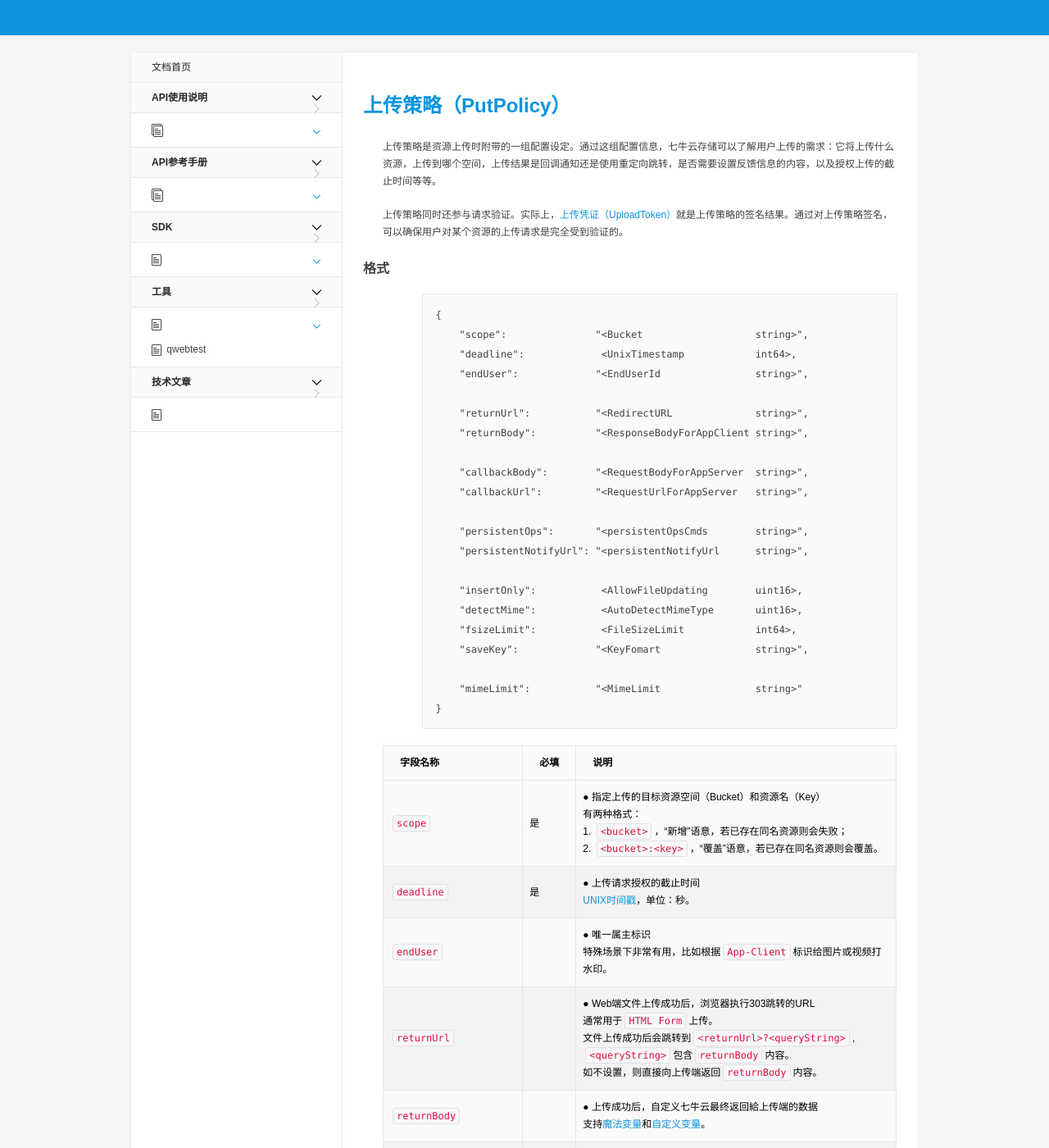
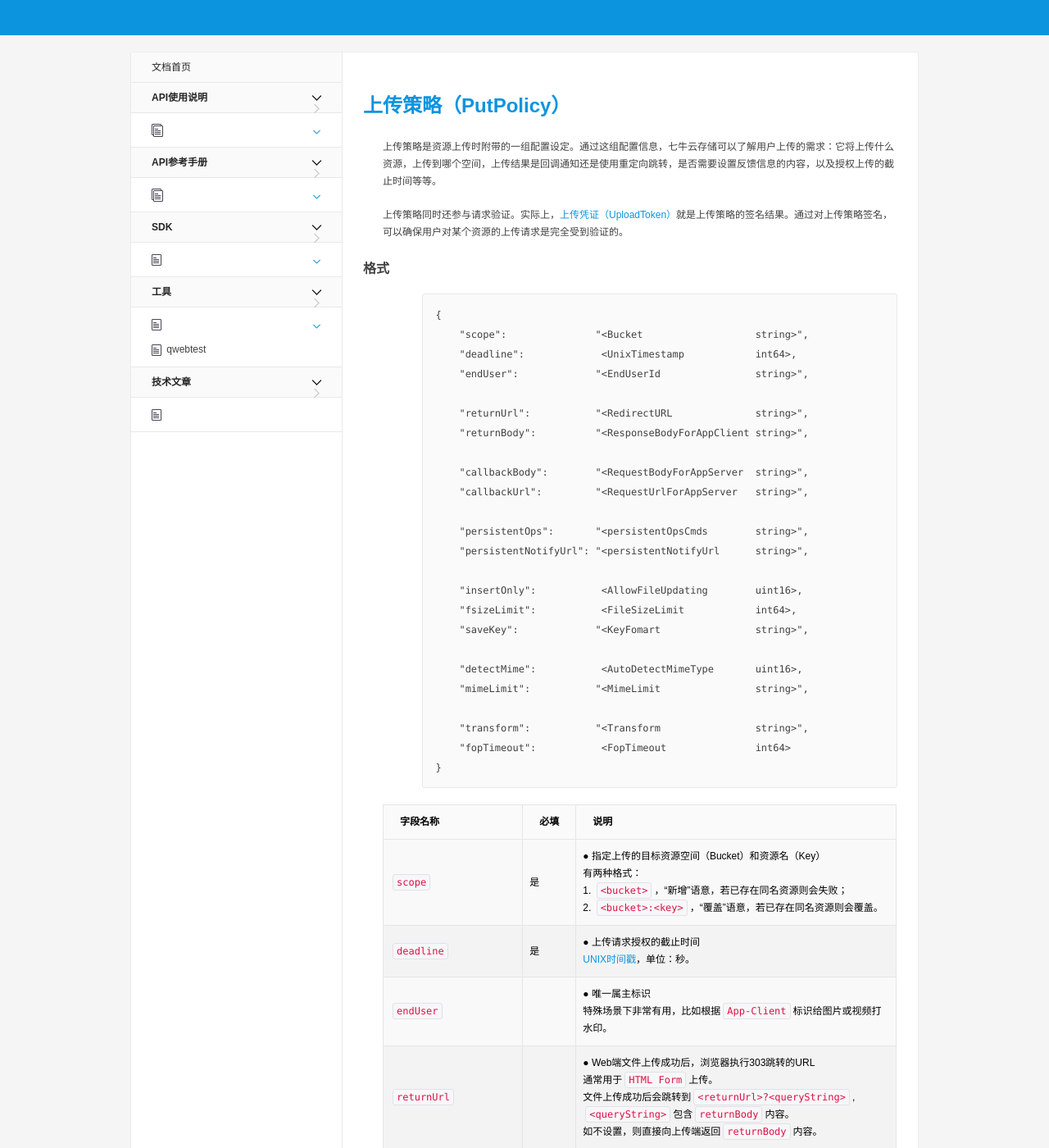
Before and after one commit to qiniu/developer.qiniu.com, a Jekyll site: the page built from docs/v6/api/reference/security/put-policy.md, in a window 1280 px wide and 1400 px high. Shown: the whole window at 82% size. Built offline with Jekyll 4.4.1, drawn with Linux system fonts in a browser that asks for light colours; comment, search, counter and statistics services are not loaded; some of the changed text lies outside the part shown.

Commit message:
添加transform/fopTimeout字段的描述。

````diff
--- a/docs/v6/api/reference/security/put-policy.md
+++ b/docs/v6/api/reference/security/put-policy.md
@@ -30,11 +30,14 @@
     "persistentNotifyUrl": "<persistentNotifyUrl      string>",
 
     "insertOnly":           <AllowFileUpdating        uint16>,
-    "detectMime":           <AutoDetectMimeType       uint16>,
     "fsizeLimit":           <FileSizeLimit            int64>,
     "saveKey":             "<KeyFomart                string>",
 
-    "mimeLimit":           "<MimeLimit                string>"
+    "detectMime":           <AutoDetectMimeType       uint16>,
+    "mimeLimit":           "<MimeLimit                string>",
+
+    "transform":           "<Transform                string>",
+    "fopTimeout":           <FopTimeout               int64>
 }
 ```
 
@@ -53,7 +56,9 @@
 <a id="put-policy-save-key"></a>`saveKey`             |      | ● 自定义资源名格式<br>支持[魔法变量][magicVariablesHref]及[自定义变量][xVariablesHref]。
 <a id="put-policy-fsize-limit"></a>`fsizeLimit`          |      | ● 限定上传文件的大小，单位：字节（Byte）<br>超过限制的上传内容会被判为上传失败，返回413状态码。
 <a id="put-policy-detect-mime"></a>`detectMime`          |      | ● 开启MimeType侦测功能<br>设为非0值，则忽略上传端传递的文件MimeType信息，使用七牛服务器侦测内容后的判断结果<br>默认设为0值，如上传端指定了MimeType则直接使用该值，否则按如下顺序侦测MimeType值：<br>1. 检查文件扩展名<br>2. 检查Key扩展名<br>3. 侦测内容。
-<a id="put-policy-mime-limit"></a>`mimeLimit`           |      | ● 限定用户上传的文件类型<br>指定本字段值，七牛服务器会侦测文件内容以判断MimeType，再用判断值跟指定值进行匹配，匹配成功则允许上传，匹配失败返回403状态码<br>● 示例<br>1. "image/*"表示只允许上传图片类型<br>2. "image/jpeg;image/png"表示只允许上传`jpg`和`png`类型的图片。
+<a id="put-policy-mime-limit"></a>`mimeLimit`           |      | ● 限定用户上传的文件类型<br>指定本字段值，七牛服务器会侦测文件内容以判断MimeType，再用判断值跟指定值进行匹配，匹配成功则允许上传，匹配失败返回403状态码<br>● 示例<br>1. "image/*"表示只允许上传图片类型；<br>2. "image/jpeg;image/png"表示只允许上传`jpg`和`png`类型的图片；<br>3. "!application/json;text/plain"表示禁止上传`json`文本和纯文本（注意最前面的感叹号）。
+<a id="put-policy-transform"></a>`transform`           |      | ● 对文件先进行一次变换操作（比如将音频统一转为某种码率的mp3）再进行存储<br>本字段的值是一个fop指令，比如<br>`imageView/1/w/310/h/395/q/80`<br>其含义是对上传文件执行该fop指令，然后把处理结果作为最终资源保存到七牛云。<br>须与`fopTimeout`字段配合使用。
+<a id="put-policy-fop-timeout"></a>`fopTimeout`           |      | ● 文件变换操作执行的超时时间（单位：秒）<br>这个值太小可能会导致误判（最终存储成功了但客户端得到超时错），太大可能会导致服务端将其判断为低优先级任务。<br>建议取一个相对准确的时间估计值*N（N不要超过5）。<br>须与`transform`字段配合使用。
 
 <a id="put-policy-remarks"></a>
 ## 附注
````
